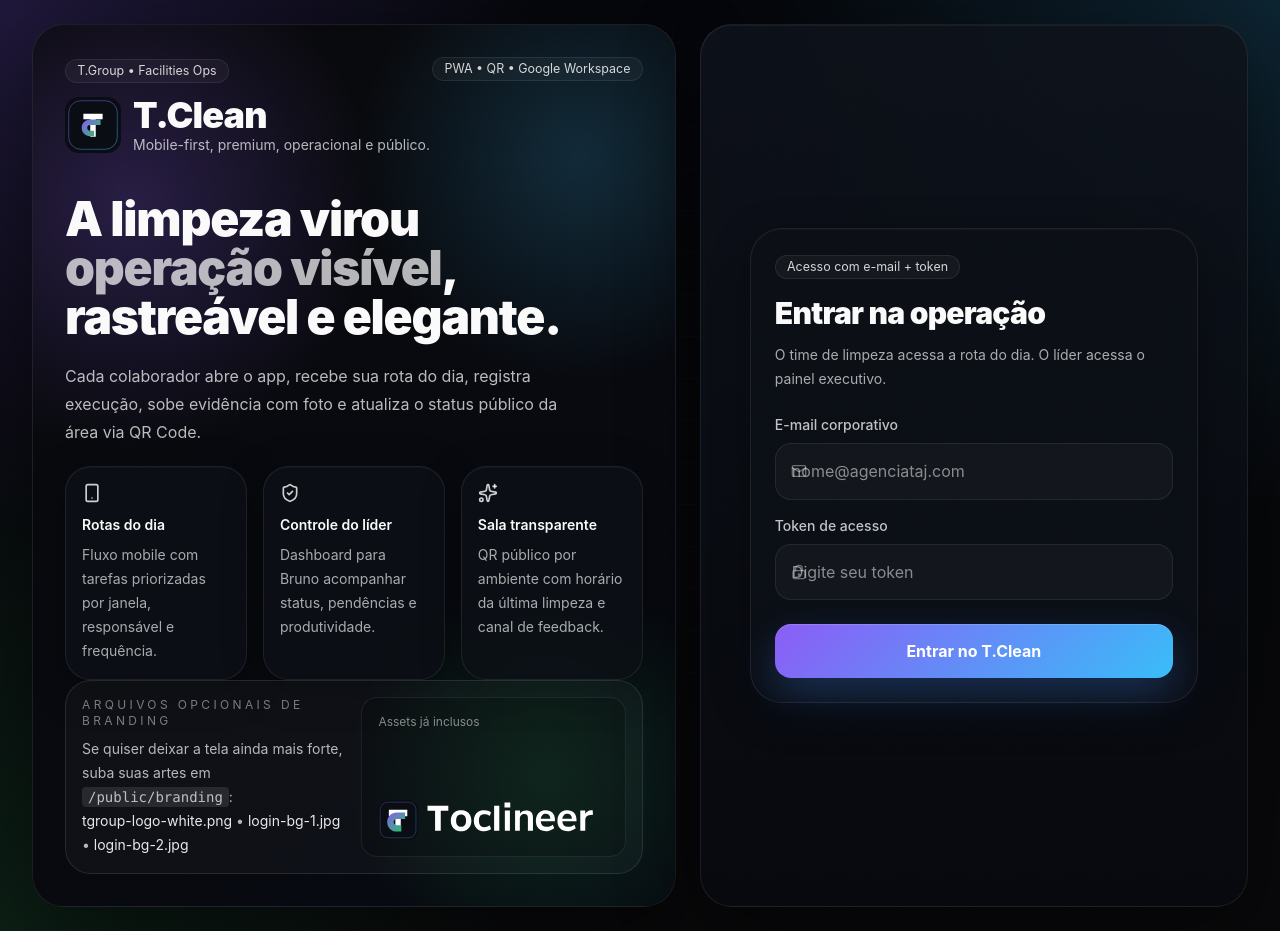
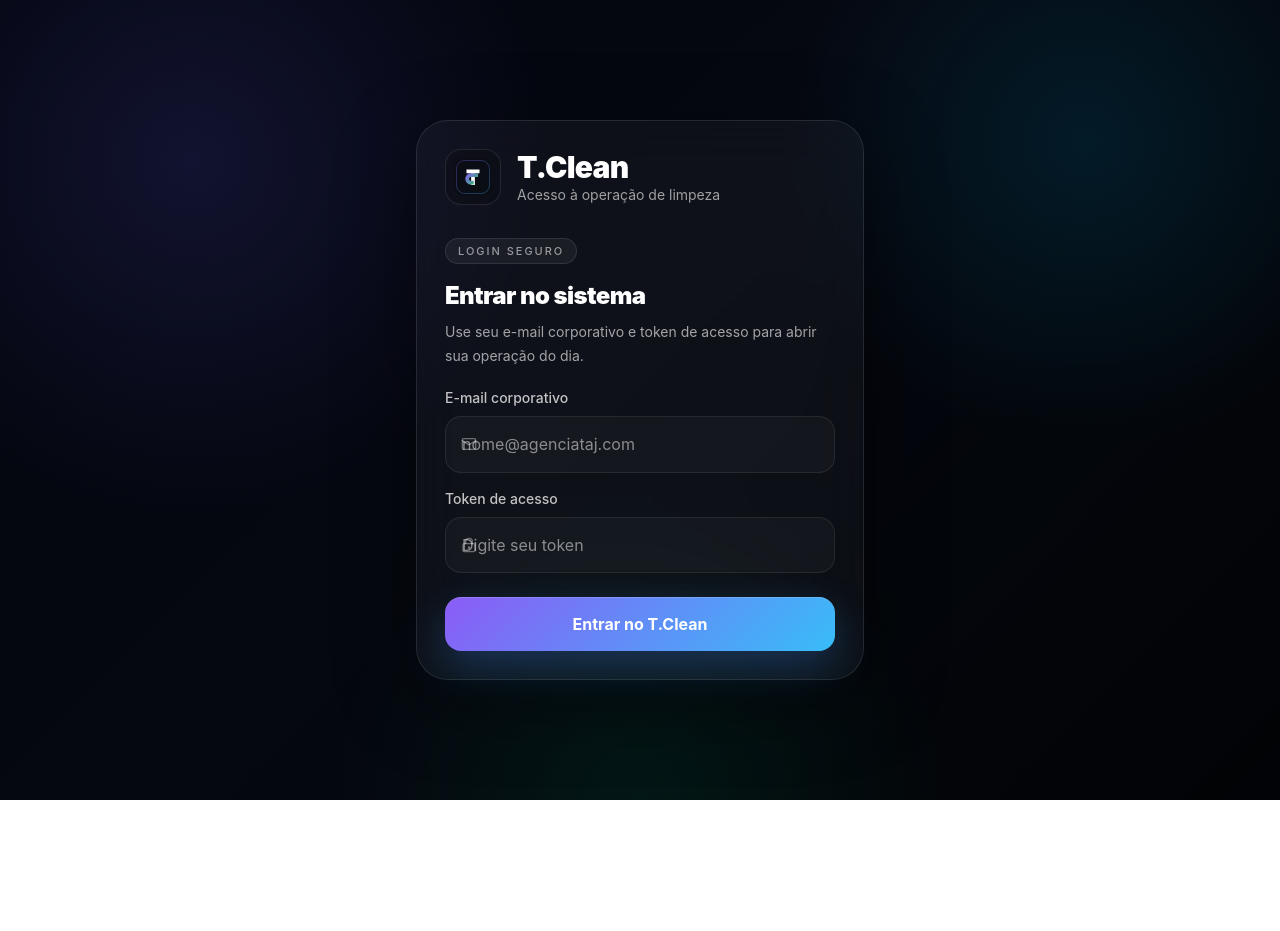
Before and after one commit to morenotgroup/t-facilities-clean, a Next.js app: page /login in a window 1280 px wide. After the commit the page ends 800 px from the top, so only its background shows below. Built offline with nearby package versions, Linux system fonts and the light colour scheme.

Commit message:
Refactor LoginPage layout and styling

```diff
--- a/app/login/page.tsx
+++ b/app/login/page.tsx
@@ -1,105 +1,43 @@
 import { LoginForm } from "@/components/login-form";
-import { ShieldCheck, Sparkles, Smartphone } from "lucide-react";
 
 export default function LoginPage() {
   return (
-    <main className="min-h-screen px-4 py-6 md:px-8">
-      <div className="mx-auto grid min-h-[calc(100vh-3rem)] max-w-7xl items-stretch gap-6 lg:grid-cols-[1.08fr_0.92fr]">
-        <section className="surface noise relative hidden overflow-hidden rounded-[2rem] p-8 lg:flex lg:flex-col lg:justify-between">
-          <div className="absolute inset-0 bg-[radial-gradient(circle_at_15%_20%,rgba(139,92,246,0.24),transparent_28%),radial-gradient(circle_at_85%_15%,rgba(56,189,248,0.18),transparent_24%),radial-gradient(circle_at_80%_85%,rgba(34,197,94,0.16),transparent_22%),linear-gradient(140deg,rgba(9,9,11,0.96),rgba(7,10,18,0.86))]" />
-          <div className="relative z-10 flex items-start justify-between">
-            <div className="space-y-3">
-              <span className="badge">T.Group • Facilities Ops</span>
-              <div className="flex items-center gap-3">
-                <img src="/branding/tclean-icon.svg" alt="T.Clean" className="h-14 w-14" />
-                <div>
-                  <h1 className="text-4xl font-black tracking-tight">T.Clean</h1>
-                  <p className="text-sm text-white/70">Mobile-first, premium, operacional e público.</p>
-                </div>
+    <main className="relative min-h-screen overflow-hidden bg-[#050816]">
+      <div className="absolute inset-0">
+        <div className="absolute inset-0 bg-[radial-gradient(circle_at_15%_20%,rgba(94,92,230,0.22),transparent_28%),radial-gradient(circle_at_85%_18%,rgba(0,194,255,0.16),transparent_24%),radial-gradient(circle_at_50%_100%,rgba(0,255,163,0.10),transparent_30%),linear-gradient(135deg,#050816_0%,#070b17_45%,#030508_100%)]" />
+        <div className="absolute inset-0 bg-black/30" />
+      </div>
+
+      <div className="relative z-10 flex min-h-screen items-center justify-center px-5 py-8">
+        <div className="w-full max-w-md">
+          <div className="rounded-[2rem] border border-white/10 bg-white/[0.04] p-6 shadow-[0_20px_80px_rgba(0,0,0,0.45)] backdrop-blur-xl sm:p-7">
+            <div className="mb-8 flex items-center gap-4">
+              <img
+                src="/branding/tclean-icon.svg"
+                alt="T.Clean"
+                className="h-14 w-14 rounded-2xl border border-white/10 bg-black/20 p-2"
+              />
+              <div>
+                <h1 className="text-3xl font-black tracking-tight text-white">T.Clean</h1>
+                <p className="text-sm text-white/60">Acesso à operação de limpeza</p>
               </div>
             </div>
-            <div className="badge">PWA • QR • Google Workspace</div>
-          </div>
 
-          <div className="relative z-10 mt-10 grid gap-5">
-            <div className="max-w-xl">
-              <p className="text-5xl font-black leading-[1.02] tracking-tight">
-                A limpeza virou <span className="text-white/70">operação visível</span>, rastreável e elegante.
+            <div className="mb-5">
+              <p className="inline-flex rounded-full border border-white/10 bg-white/5 px-3 py-1 text-[11px] font-medium uppercase tracking-[0.18em] text-white/55">
+                Login seguro
               </p>
-              <p className="mt-5 max-w-lg text-base leading-7 text-white/72">
-                Cada colaborador abre o app, recebe sua rota do dia, registra execução, sobe evidência com foto
-                e atualiza o status público da área via QR Code.
+              <h2 className="mt-4 text-2xl font-black tracking-tight text-white">
+                Entrar no sistema
+              </h2>
+              <p className="mt-2 text-sm leading-6 text-white/62">
+                Use seu e-mail corporativo e token de acesso para abrir sua operação do dia.
               </p>
             </div>
 
-            <div className="grid gap-4 md:grid-cols-3">
-              {[
-                {
-                  icon: Smartphone,
-                  title: "Rotas do dia",
-                  text: "Fluxo mobile com tarefas priorizadas por janela, responsável e frequência."
-                },
-                {
-                  icon: ShieldCheck,
-                  title: "Controle do líder",
-                  text: "Dashboard para Bruno acompanhar status, pendências e produtividade."
-                },
-                {
-                  icon: Sparkles,
-                  title: "Sala transparente",
-                  text: "QR público por ambiente com horário da última limpeza e canal de feedback."
-                }
-              ].map((item) => (
-                <article key={item.title} className="panel rounded-[1.6rem] p-4">
-                  <item.icon className="mb-3 h-5 w-5 text-white/80" />
-                  <h2 className="text-sm font-semibold">{item.title}</h2>
-                  <p className="mt-2 text-sm leading-6 text-white/65">{item.text}</p>
-                </article>
-              ))}
-            </div>
+            <LoginForm />
           </div>
-
-          <div className="relative z-10 grid gap-4 rounded-[1.6rem] border border-white/10 bg-white/[0.03] p-4 md:grid-cols-[1fr_auto]">
-            <div>
-              <p className="text-xs uppercase tracking-[0.28em] text-white/45">Arquivos opcionais de branding</p>
-              <p className="mt-2 text-sm leading-6 text-white/70">
-                Se quiser deixar a tela ainda mais forte, suba suas artes em{" "}
-                <code className="rounded bg-white/10 px-1.5 py-0.5">/public/branding</code>:
-                <br />
-                <span className="text-white/90">tgroup-logo-white.png</span> •{" "}
-                <span className="text-white/90">login-bg-1.jpg</span> •{" "}
-                <span className="text-white/90">login-bg-2.jpg</span>
-              </p>
-            </div>
-            <div className="grid min-w-[220px] content-between gap-2 rounded-2xl border border-white/8 bg-black/20 p-4">
-              <p className="text-xs text-white/50">Assets já inclusos</p>
-              <img src="/branding/tclean-wordmark.svg" alt="T.Clean" className="h-10 w-auto" />
-            </div>
-          </div>
-        </section>
-
-        <section className="surface noise flex items-center justify-center rounded-[2rem] p-4 sm:p-6 md:p-8">
-          <div className="w-full max-w-md">
-            <div className="mb-8 flex items-center gap-3 lg:hidden">
-              <img src="/branding/tclean-icon.svg" alt="T.Clean" className="h-12 w-12" />
-              <div>
-                <h1 className="text-2xl font-black tracking-tight">T.Clean</h1>
-                <p className="text-sm text-white/65">Facilities mobile platform</p>
-              </div>
-            </div>
-
-            <div className="panel rounded-[2rem] p-5 sm:p-6">
-              <p className="badge">Acesso com e-mail + token</p>
-              <h2 className="mt-4 text-3xl font-black tracking-tight">Entrar na operação</h2>
-              <p className="mt-3 text-sm leading-6 text-white/65">
-                O time de limpeza acessa a rota do dia. O líder acessa o painel executivo.
-              </p>
-              <div className="mt-6">
-                <LoginForm />
-              </div>
-            </div>
-          </div>
-        </section>
+        </div>
       </div>
     </main>
   );
```
